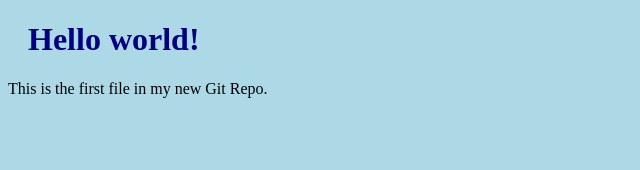
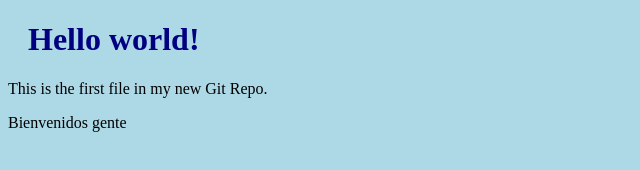
Before and after one commit to Verovgca/prueba, a plain HTML site: page index.html in a window 1280 px wide. Shown: the whole page, without its empty margins (0-640 px from the left). Drawn offline with Linux system fonts and the light colour scheme.

Commit message:
Update index.html witha new line

```diff
--- a/index.html
+++ b/index.html
@@ -9,5 +9,6 @@
 <h1>Hello world!</h1>
 <p>This is the first file in my new Git Repo.</p>
 
+<div>Bienvenidos gente</div>
 </body>
 </html>
```
